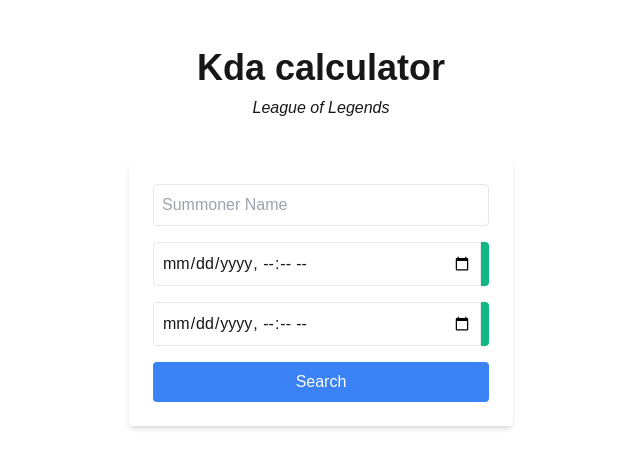
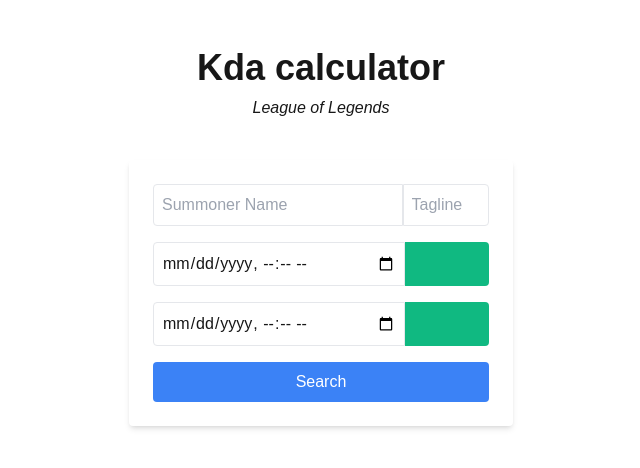
Before and after one commit to antoine-le-calloch/Kda-calculator-LOL, a Next.js app: page / in a window 1280 px wide. Shown: the top 468 px of the page, without its empty margins (319-959 px from the left). Built offline with nearby package versions, Linux system fonts and the light colour scheme.

Commit message:
Add tagline when searching for a summoner and improve input style.

```diff
--- a/app/page.tsx
+++ b/app/page.tsx
@@ -4,6 +4,7 @@
 
 export default function Home() {
     const [summonerName, setSummonerName] = useState('');
+    const [summonerTagline, setSummonerTagline] = useState('');
     const [startDate, setStartDate] = useState('');
     const [endDate, setEndDate] = useState('');
     const [kdaList, setKdaList] = useState<Kda[]>([]);
@@ -12,7 +13,8 @@
         e.preventDefault();
         try{
             const response = await fetch(
-                `/api/kda?summonerName=${summonerName}&startDate=${startDate}&endDate=${endDate}`
+                `/api/kda?summonerName=${summonerName}&summonerTagline=${summonerTagline}
+                &startDate=${startDate}&endDate=${endDate}`
             );
 
             const data = await response.json();
@@ -37,13 +39,22 @@
             </div>
             <div className="flex justify-center">
                 <form onSubmit={handleSearch} className="bg-white p-6 rounded shadow-md w-full max-w-sm">
+                    <div className="flex">
                         <input
                             type="text"
                             placeholder="Summoner Name"
                             value={summonerName}
                             onChange={(e) => setSummonerName(e.target.value)}
-                        className="mb-4 p-2 border rounded w-full"
+                            className="mb-4 p-2 border  rounded-r-none rounded w-full focus:z-10"
                         />
+                        <input
+                            type="text"
+                            placeholder="Tagline"
+                            value={summonerName}
+                            onChange={(e) => setSummonerTagline(e.target.value)}
+                            className="mb-4 p-2 border rounded-l-none rounded w-1/3"
+                        />
+                    </div>
                     <div>
                         <div className="flex mb-4">
                             <input
@@ -53,7 +64,7 @@
                                 className="p-2 border rounded-r-none rounded w-full"
                             />
                             <button onClick={() => handleAutofill(true)} type="button" className="bg-emerald-500 text-white font-bold p-1 rounded-l-none rounded
-                            hover:bg-emerald-400 duration-700 ease-in-out">
+                            hover:bg-emerald-400 duration-700 ease-in-out w-1/3">
                                 {process.env.NEXT_PUBLIC_AUTOFILL}
                             </button>
                         </div>
@@ -65,7 +76,7 @@
                                 className="p-2 border rounded-r-none rounded w-full"
                             />
                             <button onClick={() => handleAutofill(false)} type="button" className="bg-emerald-500 text-white font-bold p-1 rounded-l-none rounded
-                            hover:bg-emerald-400 duration-700 ease-in-out">
+                            hover:bg-emerald-400 duration-700 ease-in-out w-1/3">
                                 {process.env.NEXT_PUBLIC_AUTOFILL}
                             </button>
                         </div>
```
Lines whose indentation alone changed are shown as unchanged.
